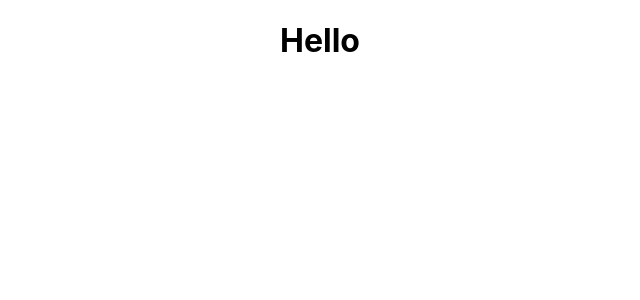
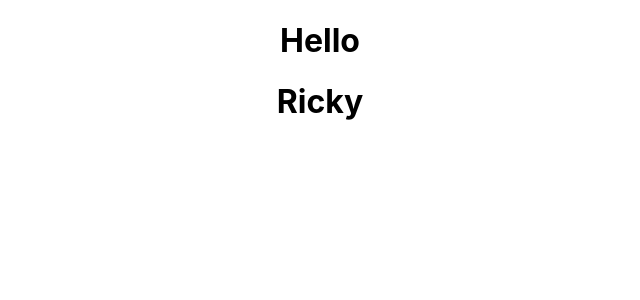
Before and after one commit to carlo1678/BlueBadgeClient, a React (Create React App) app in the folder clientside/: page / in a window 1280 px wide. Shown: the top 300 px of the page, without its empty margins (320-960 px from the left). Built offline with nearby package versions, Linux system fonts and the light colour scheme.

Commit message:
first blue push

```diff
--- a/clientside/src/App.js
+++ b/clientside/src/App.js
@@ -4,6 +4,7 @@ function App() {
   return (
     <div className="App">
       <h1>Hello</h1>
+      <h1>Ricky</h1>
     </div>
   );
 }
```
